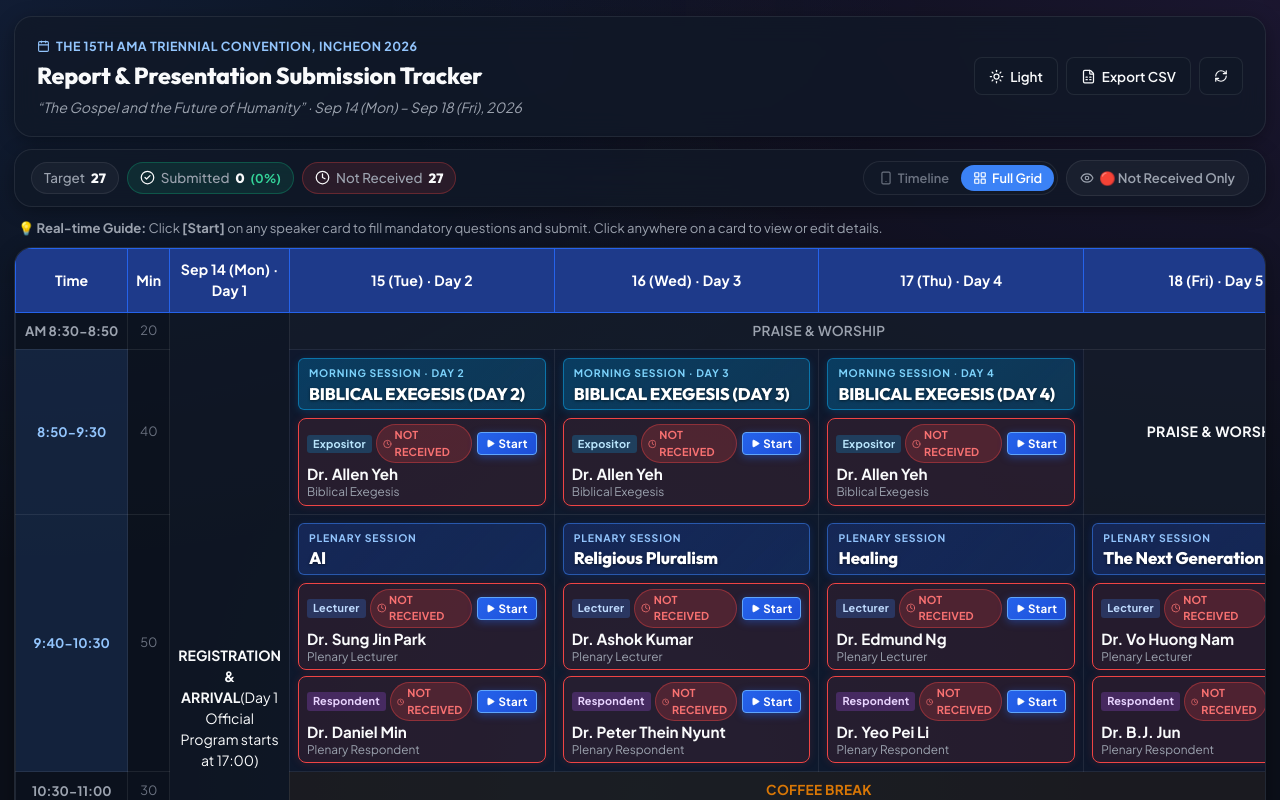
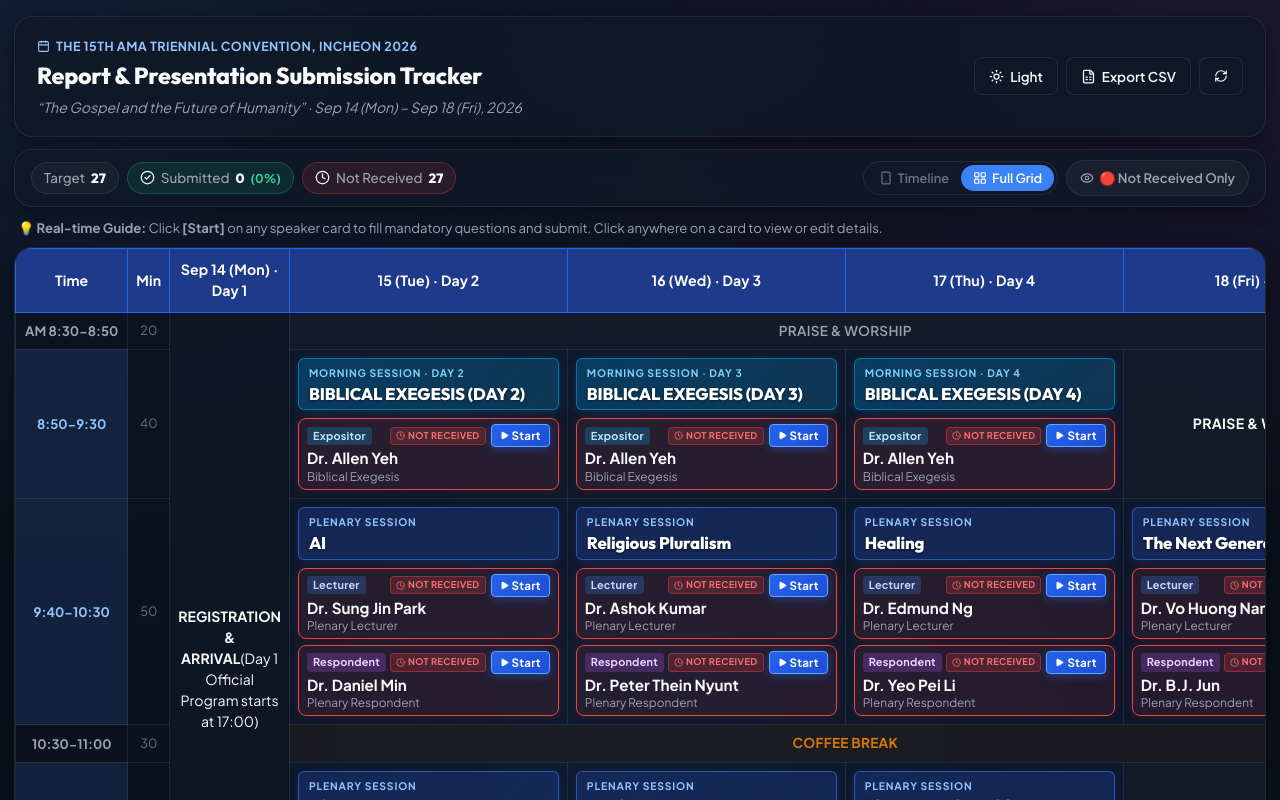
Before and after one commit to songh3ok/ama2026-report-tracker, a React (Vite) app: page / in a window 1280 px wide. Shown: the top 800 px of the page. Built offline with nearby package versions, Linux system fonts and the light colour scheme.

Commit message:
style: uppercase NOT RECEIVED with reduced font size and refined badge style

```diff
--- a/src/App.css
+++ b/src/App.css
@@ -212,12 +212,13 @@
   display: inline-flex;
   align-items: center;
   gap: 3px;
-  font-size: 0.68rem;
-  font-weight: 700;
-  padding: 2px 6px;
-  border-radius: 999px;
+  font-size: 0.58rem;
+  font-weight: 800;
+  padding: 1.5px 5px;
+  border-radius: 4px;
   text-transform: uppercase;
-  letter-spacing: 0.02em;
+  letter-spacing: 0.04em;
+  white-space: nowrap;
 }
 
 .tag-submitted {
--- a/src/components/MobileTimeline.jsx
+++ b/src/components/MobileTimeline.jsx
@@ -226,17 +226,17 @@ export function MobileTimeline({
                               </span>
 
                               <div className="mobile-status-and-action">
-                                {/* Status badge: Not Received vs Submitted */}
+                                {/* Status badge: NOT RECEIVED vs SUBMITTED */}
                                 <span className={`tt-status-tag ${isSubmitted ? 'tag-submitted' : 'tag-pending'}`}>
                                   {isSubmitted ? (
                                     <>
-                                      <CheckCircle2 size={10} />
-                                      <span>Submitted</span>
+                                      <CheckCircle2 size={9} />
+                                      <span>SUBMITTED</span>
                                     </>
                                   ) : (
                                     <>
-                                      <Clock size={10} />
-                                      <span>Not Received</span>
+                                      <Clock size={9} />
+                                      <span>NOT RECEIVED</span>
                                     </>
                                   )}
                                 </span>
--- a/src/components/TimetableGrid.jsx
+++ b/src/components/TimetableGrid.jsx
@@ -28,17 +28,17 @@ export function TimetableGrid({
           </span>
 
           <div className="tt-status-and-action">
-            {/* Status indicator moved to upper line: Not Received vs Submitted */}
+            {/* Status indicator moved to upper line: NOT RECEIVED vs SUBMITTED */}
             <span className={`tt-status-tag ${isSubmitted ? 'tag-submitted' : 'tag-pending'}`}>
               {isSubmitted ? (
                 <>
-                  <CheckCircle2 size={10} />
-                  <span>Submitted</span>
+                  <CheckCircle2 size={9} />
+                  <span>SUBMITTED</span>
                 </>
               ) : (
                 <>
-                  <Clock size={10} />
-                  <span>Not Received</span>
+                  <Clock size={9} />
+                  <span>NOT RECEIVED</span>
                 </>
               )}
             </span>
```
